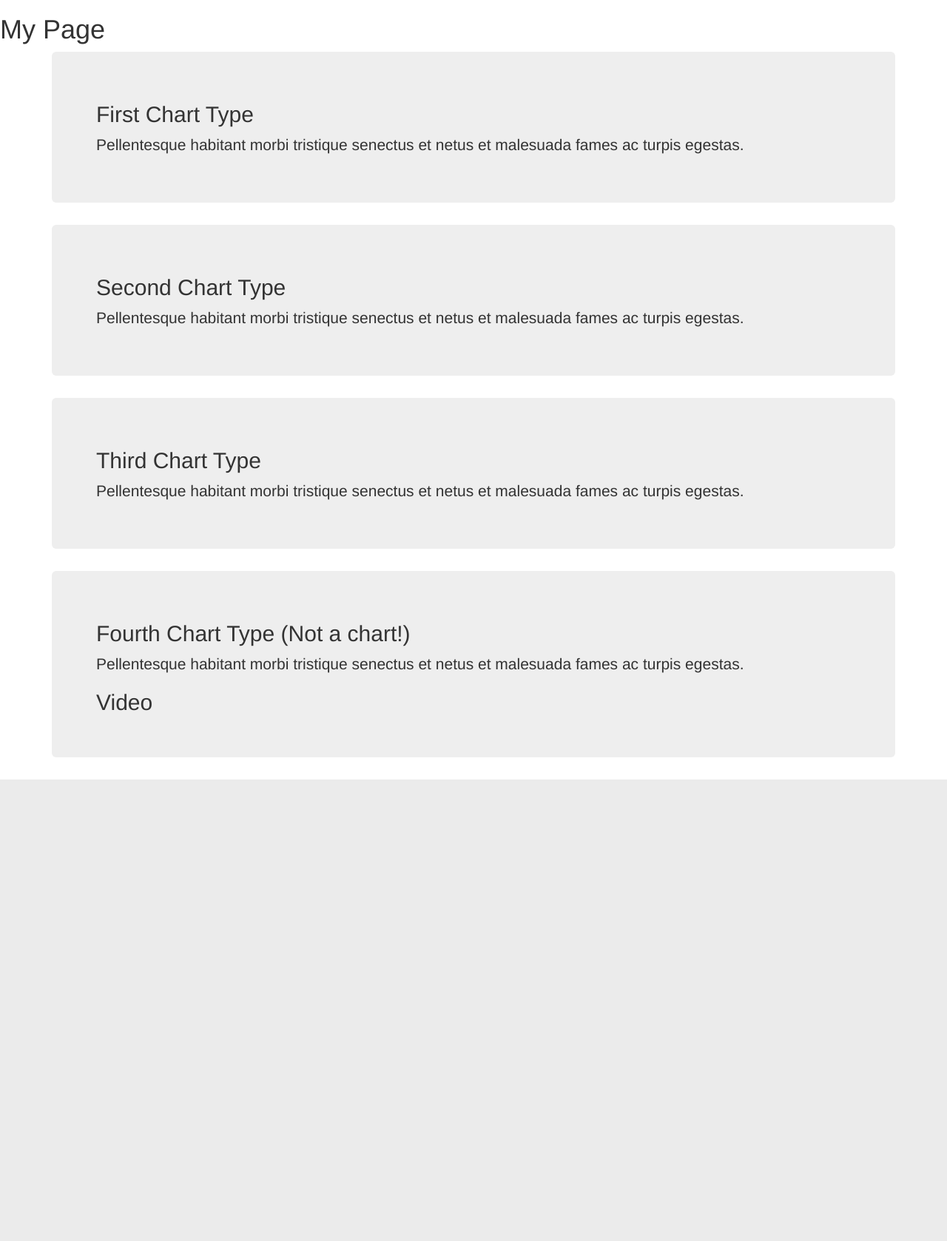
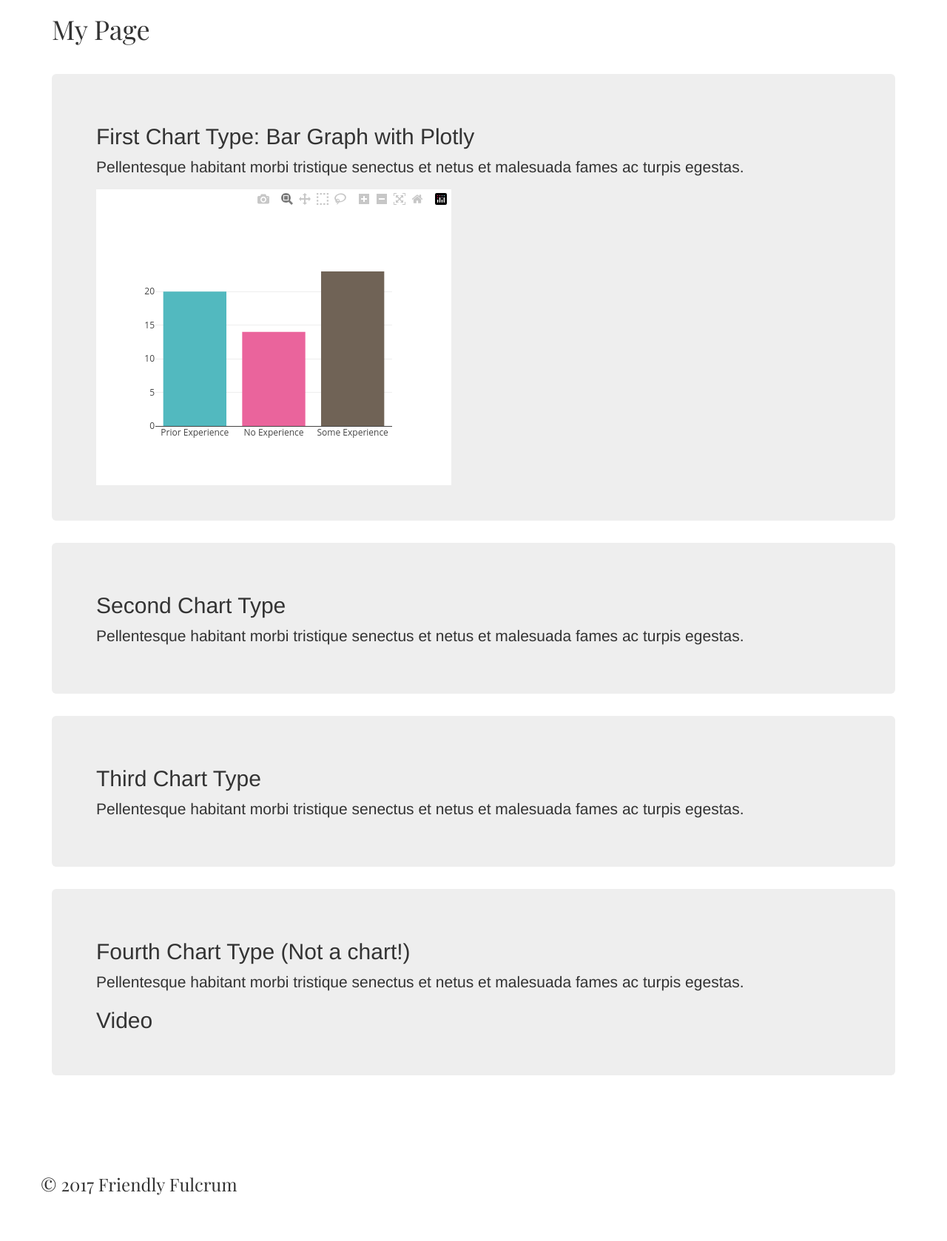
Before and after one commit to JadeyLady/exo, a PHP site: page / in a window 1280 px wide. Shown: the whole page at 74% size. Before the commit the page ends 1054 px from the top, so only its background shows below. Run offline with PHP 8.4, Linux system fonts and the light colour scheme; some libraries are stand-ins or nearby versions.

Commit message:
band trash the sequel

```diff
--- a/index.php
+++ b/index.php
@@ -1,29 +1,62 @@
-<!-- This is the basic webpage-->
-<!-- We call it a hypertext markup language document -->
 <!DOCTYPE html>
-<!-- set default language -->
 <html lang="en">
-<!-- header: stuff we reference will go here (Libraries, Stylesheet stuff) -->
 <head>
   <meta charset="utf-8">
   <meta name="viewport" content="width=device-width, initial-scale=1">
-
-  <!-- These scripts give us access to the bootstrap font end framework, which makes styling pretty easy!  -->
   <script src="http://maxcdn.bootstrapcdn.com/bootstrap/3.3.6/js/bootstrap.min.js"></script>
   <script src="https://ajax.googleapis.com/ajax/libs/jquery/3.1.0/jquery.min.js"></script>
   <link rel="stylesheet" href="http://maxcdn.bootstrapcdn.com/bootstrap/3.3.6/css/bootstrap.min.css">
+  <!-- Add the Plotly library -->
+  <script src="https://cdn.plot.ly/plotly-latest.min.js"></script>
+
+  <!-- include the google font for the styles -->
+  <link href="https://fonts.googleapis.com/css?family=Playfair+Display" rel="stylesheet">
+
+
+
+
+  <!-- adding a bit of style here using css in the header -->
+  <style>
+  /*changing the background color and the font of the navbar, and removing the border*/
+  .navbar-default{
+      background-color: #fff;
+      border: none;
+      font-family:'Playfair Display', serif;
+    }
+  /*padding the  section so we get some room between the navbar and the first item */
+    #section{
+      padding-top: 100px;
+    }
+    /*padding the bottom so our copywrite is positioned nicely*/
+    body {
+     padding-bottom: 50px;
+    }
+    /*changing teh  font and increasing the size of the font*/
+    footer{
+      font-family:'Playfair Display', serif;
+      font-size: 24px;
+    }
+  </style>
+
 </head>
-<!-- body: where we will put the stuff we can see! -->
 <body>
-  <!-- let's add more! We'll put in some sections that we can fill with our examples!  -->
-    <h1>My Page</h1>
-    <div id = "section">
+  <!-- Let's add header and footer!  -->
+  <div id= "navbar">
+     <nav class="navbar navbar-default navbar-fixed-top">
+        <div class="container">
+            <h1> My Page </h1>
+        </div>
+      </nav>
+   </div>
+  <div id = "section">
 
     <div class= "container">
       <div class = "jumbotron">
-        <h2>First Chart Type</h2>
+        <h2>First Chart Type: Bar Graph with Plotly</h2>
         <p>Pellentesque habitant morbi tristique senectus et netus et malesuada fames ac turpis egestas.</p>
-
+         <div id="myDiv" style="width: 480px; height: 400px;">
+          <!-- Plotly chart will be drawn here -->
+        </div>
       </div>
     </div>
 
@@ -54,6 +87,32 @@
     </div>
 
   </div>
-<!-- End Charts -->
+<!-- Let's add header & Footer -->
+  <footer>
+      <div class="container">
+        <div id="section">
+          <div class="row">
+            <p class="copyright"> &copy 2017 Friendly Fulcrum </p>
+          </div>
+        </div>
+      </div>
+  </footer>
 
 </body>
+<!-- We need to put the script in <script> </script> tags so the page knows it's Javascript, in this case! -->
+<script>
+// This is the Bar Chart
+// First, define what the data is by seeting data as an array of attributes setting the x & y  axis, setting the marker colors and defining the type of graph
+var data = [
+  {
+    x: ['Prior Experience', 'No Experience', 'Some Experience'],
+    y: [20, 14, 23],
+    marker: {
+      color: ['rgb(82,185,191)', 'rgb(234,100,156)', 'rgb(112,99,86)']
+    },
+    type: 'bar'
+  }
+];
+// Next, tell Plotly to make a new plot in the  div above called "My Div" using "data"
+Plotly.newPlot('myDiv', data);
+</script>
```
